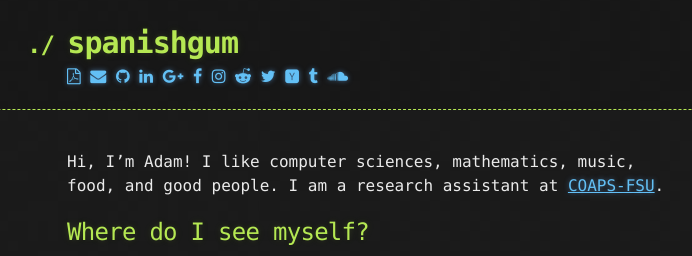
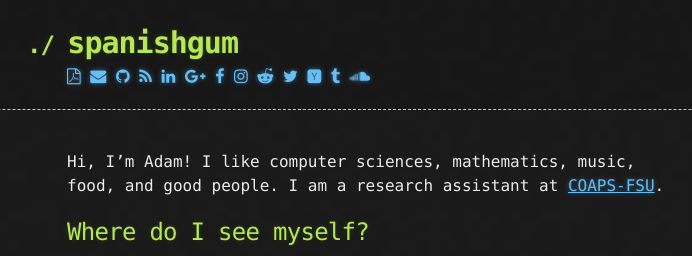
Before and after one commit to spanishgum/spanishgum.github.io, a Jekyll site: the page built from index.md, in a window 1280 px wide. Shown: the top 256 px of the page, without its empty margins (273-965 px from the left). Built offline with Jekyll 4.4.1, drawn with Linux system fonts in a browser that asks for light colours.

Commit message:
Added feed rss to social

```diff
--- a/_includes/social.html
+++ b/_includes/social.html
@@ -1,6 +1,7 @@
 <a href="https://github.com/spanishgum/spanishgum.github.io/blob/master/resume.pdf"><i class="fa fa-file-pdf-o"></i></a>
 <a href="mailto:aps10d@my.fsu.edu"><i class="fa fa-envelope"></i></a>
 <a href="https://www.github.com/{{ site.github.owner_name }}"><i class="fa fa-github"></i></a>
+<a href="https://{{ site.github.repository_name }}/feed.xml"><i class="fa fa-rss"></i></a>
 {% if site.linkedin %}
     <a href="https://linkedin.com/in/{{ site.linkedin }}"><i class="fa fa-linkedin"></i></a>
 {% endif %}
```
